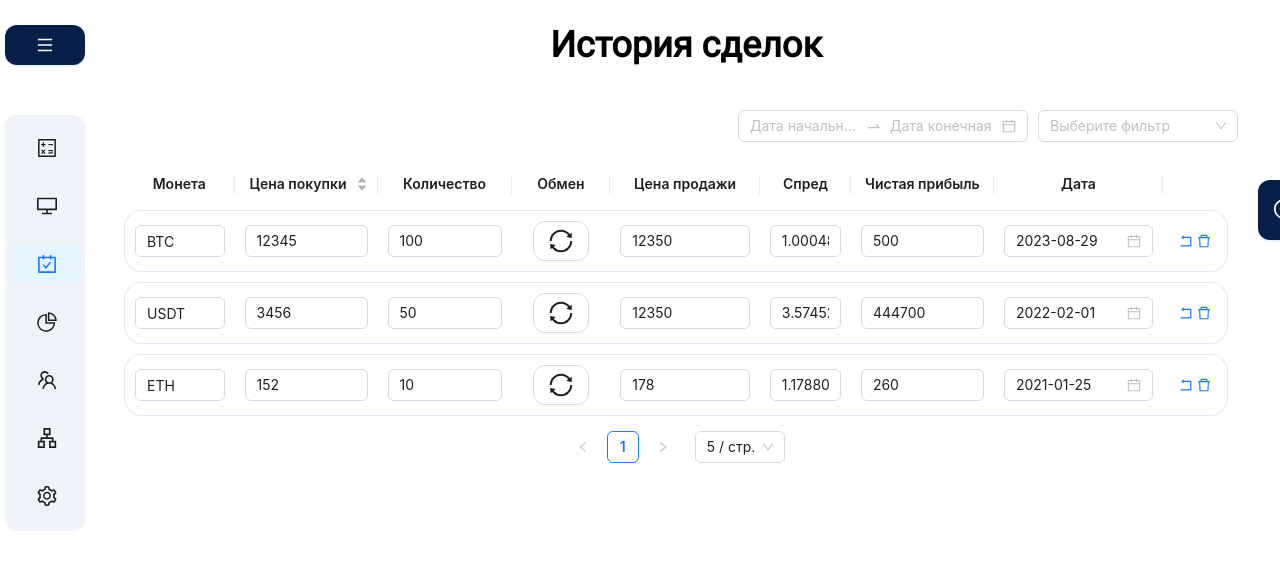
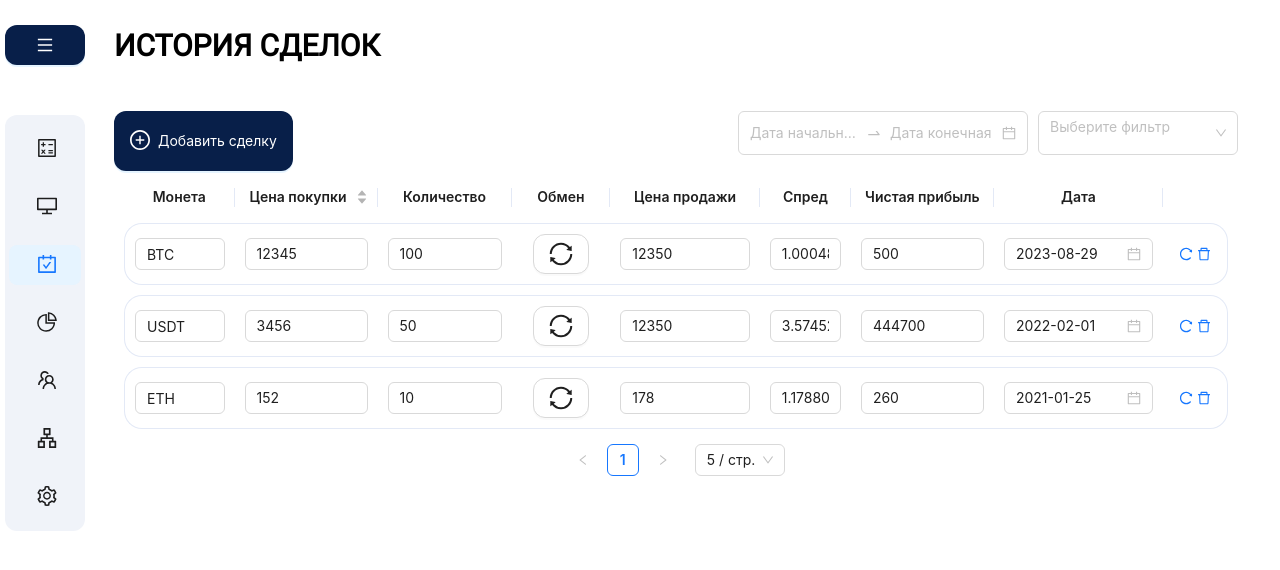
Before and after one commit to DelMaradinho/P2P-Keeper, a React (Create React App) app: page /history in a window 1280 px wide. Shown: the top 570 px of the page. Built offline with nearby package versions, Linux system fonts and the light colour scheme.

Commit message:
design changes

```diff
--- a/src/App.scss
+++ b/src/App.scss
@@ -21,8 +21,10 @@ body {
 }
 
 h1 {
-  font-size: 36px;
-  text-align: center;
+  font-size: 30px;
+  text-align: left;
+  line-height: 1.7;
+  text-transform: uppercase;
 }
 
 input[type="number"]::-webkit-inner-spin-button,
--- a/src/components/CustomTable/CustomTable.js
+++ b/src/components/CustomTable/CustomTable.js
@@ -5,7 +5,11 @@ import "./CustomTable.scss";
 import "react-resizable/css/styles.css";
 import AutoComplete from "../AutoComplete/AutoComplete";
 import { DatePicker } from "antd";
-import { RollbackOutlined, DeleteOutlined } from "@ant-design/icons";
+import {
+  RollbackOutlined,
+  DeleteOutlined,
+  RedoOutlined,
+} from "@ant-design/icons";
 import dayjs from "dayjs";
 import advancedFormat from "dayjs/plugin/advancedFormat";
 import customParseFormat from "dayjs/plugin/customParseFormat";
@@ -22,6 +26,7 @@ import {
 import { filterDataByCriteria } from "../../helpers/helpers";
 import { SyncOutlined } from "@ant-design/icons";
 import ruRU from "antd/lib/locale/ru_RU";
+import NewFormulaButton from "../NewFormulaButton/NewFormulaButton";
 
 dayjs.extend(customParseFormat);
 dayjs.extend(advancedFormat);
@@ -61,6 +66,25 @@ const CustomTable = ({ tableData }) => {
       setData([]);
     };
   }, [tableData]);
+
+  const buttonText = <span>Добавить сделку</span>;
+
+  const handleAddRow = () => {
+    const newRow = {
+      key: data.length + 1,
+      currency: "",
+      buy_price: "",
+      buy_amount: "",
+      exchange: "",
+      sell_price: "",
+      sell_amount: "",
+      spread: "",
+      net_profit: "",
+      date: dayjs(new Date().toISOString().slice(0, 10), dateFormat),
+      description: "",
+    };
+    setData((prevData) => [newRow, ...prevData]);
+  };
 
   function handleChangeNested(
     parentKey,
@@ -266,7 +290,9 @@ const CustomTable = ({ tableData }) => {
       render: (text, record) => (
         <p style={{ margin: 0 }}>
           <a onClick={() => handleDuplicate(record)} title="Повторить сделку">
-            <RollbackOutlined style={{ fontSize: 14 }} />
+            <RedoOutlined
+              style={{ fontSize: 14, transform: "rotate(-90deg)" }}
+            />
           </a>{" "}
           <a
             onClick={() => {
@@ -481,7 +507,16 @@ const CustomTable = ({ tableData }) => {
   return (
     <div className="table__container">
       <ConfigProvider locale={ruRU}>
-        <FilterPanel onFilterChange={onFilterChange} />
+        <div className="table__button__filter">
+          <NewFormulaButton
+            addFunction={handleAddRow}
+            buttonText={buttonText}
+            fixed={false}
+            size="middle"
+          />
+          <FilterPanel onFilterChange={onFilterChange} />
+        </div>
+
         <Table
           components={components}
           columns={resizableColumns}
--- a/src/components/CustomTable/CustomTable.scss
+++ b/src/components/CustomTable/CustomTable.scss
@@ -32,6 +32,12 @@
           padding: 10px;
         }
       }
+    }
+  }
+  &__button{
+    &__filter{
+      display: flex;
+      justify-content: space-between;
     }
   }
   &__row {
--- a/src/components/DropArea/DropArea.js
+++ b/src/components/DropArea/DropArea.js
@@ -5,7 +5,6 @@ import { addValue } from "../../store/slice/formulas";
 import { getFormulaCurrentKey } from "../../helpers/formulas";
 import { ConfigProvider, DatePicker, Input } from "antd";
 import { CloseCircleOutlined } from "@ant-design/icons";
-import dayjs from "dayjs";
 import { dateFormat } from "../../constants/constants";
 import ruRU from "antd/lib/locale/ru_RU";
 
@@ -52,8 +51,8 @@ function DropArea({ index }) {
     if (hasDropped.current) {
       return;
     }
-
     e.target.className = "droparea__item";
+    e.target.className += " droparea__item__full";
 
     const item = JSON.parse(e.dataTransfer.getData("itemData"));
     setDroppedItem(item);
@@ -93,10 +92,15 @@ function DropArea({ index }) {
     );
   };
 
-  const clearDropArea = () => {
+  const clearDropArea = (e) => {
     setDroppedItem(null);
     setContent(null);
     hasDropped.current = false;
+    let parent = e.target.closest(".droparea__item");
+
+    if (parent) {
+      parent.className = "droparea__item";
+    }
   };
 
   const handleChange = (e, isNumber = false) => {
--- a/src/components/DropArea/DropArea.scss
+++ b/src/components/DropArea/DropArea.scss
@@ -1,15 +1,19 @@
 .droparea{
   &__item{
+    box-sizing: border-box;
     position: relative;
     width: auto;
     min-height: 35px;
     background-color: white;
-    border: 1px solid #e3e9f6;
+    border: 2px dashed #e3e9f6;
     border-radius: 6px;
     text-align: center;
     line-height: 2;
     &:hover .droparea__clear{
       display: block;
+    }
+    &__full {
+      border: 1px solid #e3e9f6;
     }
     & > .ant-picker {
       height: 35px;
@@ -46,7 +50,7 @@
         margin: 5px 0;
         padding: 0 5px !important;
         border: none !important;
-        font-size: 10px !important;
+        font-size: 12px !important;
       }
     }
   }
--- a/src/components/DropAreasList/DropAreasList.js
+++ b/src/components/DropAreasList/DropAreasList.js
@@ -18,7 +18,7 @@ function DropAreasList() {
   );
   const formulaStore = useSelector((state) => state.formulas.formula);
   const dispatch = useDispatch();
-  const [areasCount, setAreasCount] = useState(3); // начальное состояние списка DropArea
+  const [areasCount, setAreasCount] = useState(6); // начальное состояние списка DropArea
   const [key, setKey] = useState(null);
 
   useEffect(() => {
--- a/src/components/DropAreasList/DropAreasList.scss
+++ b/src/components/DropAreasList/DropAreasList.scss
@@ -1,11 +1,11 @@
 .droparea{
   &__container{
     display: grid;
-    grid-template-columns: repeat(10, minmax(min-content, 133px));
+    grid-template-columns: repeat(10, 1fr);
     grid-gap: 10px;
     align-items: center;
     box-sizing: border-box;
-    max-width: 1144px;
+    width: 1144px;
     padding: 10px;
     margin: 0 0 26px 0;
     background-color: rgb(240, 243, 249);
--- a/src/components/MainMenu/MainMenu.js
+++ b/src/components/MainMenu/MainMenu.js
@@ -1,4 +1,4 @@
-import React, { useState } from "react";
+import React, { useState, useRef } from "react";
 import {
   CarryOutOutlined,
   DesktopOutlined,
@@ -15,9 +15,27 @@ import { Link } from "react-router-dom";
 
 const MainMenu = ({ selectedKey }) => {
   const [collapsed, setCollapsed] = useState(true);
+  const hoverTimeoutRef = useRef(null); // Хранит ссылку на таймер
   const toggleCollapsed = () => {
     setCollapsed(!collapsed);
   };
+
+  const handleMouseEnter = () => {
+    // Устанавливаем таймер, который раскроет меню после 0.3 секунды
+    hoverTimeoutRef.current = setTimeout(() => {
+      setCollapsed(false);
+    }, 500); // 300ms = 0.3 секунды
+  };
+
+  const handleMouseLeave = () => {
+    // Если таймер активен, мы его отменяем
+    if (hoverTimeoutRef.current) {
+      clearTimeout(hoverTimeoutRef.current);
+    }
+    // Сворачиваем меню
+    setCollapsed(true);
+  };
+
   return (
     <div className={styles.menu__container}>
       <Button
@@ -50,6 +68,8 @@ const MainMenu = ({ selectedKey }) => {
           color: "rgba(8, 31, 73, 1)",
         }}
         inlineCollapsed={collapsed}
+        onMouseEnter={handleMouseEnter} // Обработчик события при наведении мыши
+        onMouseLeave={handleMouseLeave} // Обработчик события при уходе курсора мыши
       >
         <Menu.Item key="1">
           <Link to="/calculator">
--- a/src/components/NewFormulaButton/NewFormulaButton.js
+++ b/src/components/NewFormulaButton/NewFormulaButton.js
@@ -8,6 +8,7 @@ const NewFormulaButton = ({
   buttonText,
   fixed = true,
   formulasPage = false,
+  size = "large",
 }) => {
   return (
     <div
@@ -18,7 +19,7 @@ const NewFormulaButton = ({
       <Button
         type="primary"
         shape="round"
-        size="large"
+        size={size}
         icon={<PlusCircleOutlined style={{ fontSize: 20 }} />}
         onClick={addFunction}
         style={{
--- a/src/components/NewFormulaButton/NewFormulaButton.scss
+++ b/src/components/NewFormulaButton/NewFormulaButton.scss
@@ -9,7 +9,6 @@
   &__notFixed {
     align-self: center;
     justify-self: start;
-    // margin-left: 15%;
   }
   & > button {
     display: flex !important;
--- a/src/pages/history/index.js
+++ b/src/pages/history/index.js
@@ -8,13 +8,7 @@ import dayjs from "dayjs";
 
 function History() {
   const [data, setData] = useState([]);
-  const buttonText = (
-    <span>
-      Добавить
-      <br />
-      сделку
-    </span>
-  );
+  const buttonText = <span>Добавить сделку</span>;
 
   useEffect(() => {
     setData(tableData);
@@ -47,13 +41,12 @@ function History() {
       </div>
       <div className="right">
         <h1 className="right__header">История сделок</h1>
+        {/* <NewFormulaButton
+          addFunction={handleAddRow}
+          buttonText={buttonText}
+          fixed={false}
+        /> */}
         <CustomTable tableData={data} />
-        <div className="right__button__container">
-          <NewFormulaButton
-            addFunction={handleAddRow}
-            buttonText={buttonText}
-          />
-        </div>
       </div>
     </div>
   );
```
Also changed, not shown: 2 other files (tests, documents, lock files or other folders).
